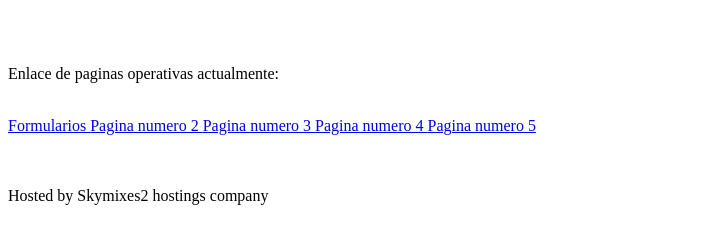
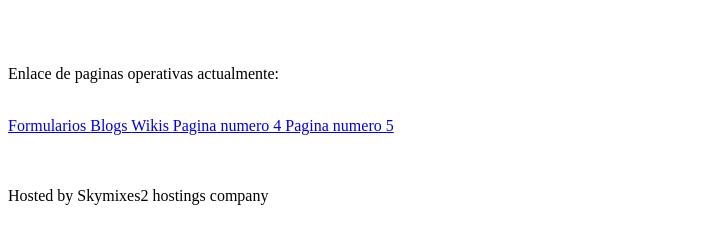
Before and after one commit to skymixes/Skybranch, a plain HTML site: page index.html in a window 1280 px wide. Shown: the part 87-330 px from the top of the page, without its empty margins (0-711 px from the left). Drawn offline with Linux system fonts and the light colour scheme.

```diff
--- a/index.html
+++ b/index.html
@@ -6,8 +6,8 @@
   <p> Enlace de paginas operativas actualmente: </p>
   <br>
   <a href="1.html"> Formularios </a>
-  <a href="pagina2/2.html"> Pagina numero 2 </a>
-  <a href="pagina3/3.html"> Pagina numero 3 </a>
+  <a href="pagina2/2.html"> Blogs </a>
+  <a href="pagina3/3.html"> Wikis </a>
   <a href="4.html"> Pagina numero 4 </a>
   <a href="5.html"> Pagina numero 5 </a>
   <br>
```
Also changed, not shown: 2.html (deleted, +0 -4 lines), 3.html (deleted, +0 -4 lines).
